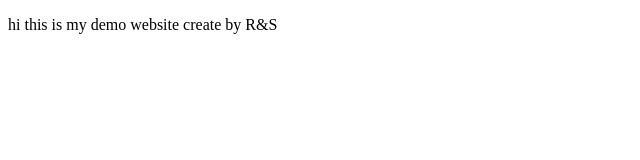
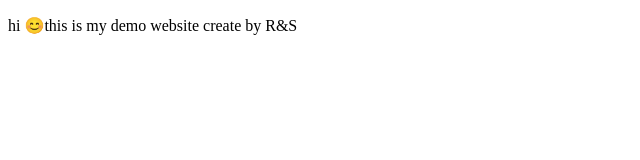
Before and after one commit to SelsiyaMaruthu/Github-Session, a plain HTML site: page index.html in a window 1280 px wide. Shown: the full height of the page, 0-640 px from the left. Drawn offline with Linux system fonts and the light colour scheme.

Commit message:
added emoji

```diff
--- a/index.html
+++ b/index.html
@@ -6,6 +6,6 @@
     <title>github Demo</title>
 </head>
 <body>
-   <p>hi this is my demo website create by R&S</p>
+   <p>hi 😊this is my demo website create by R&S</p>
 </body>
 </html>
```
